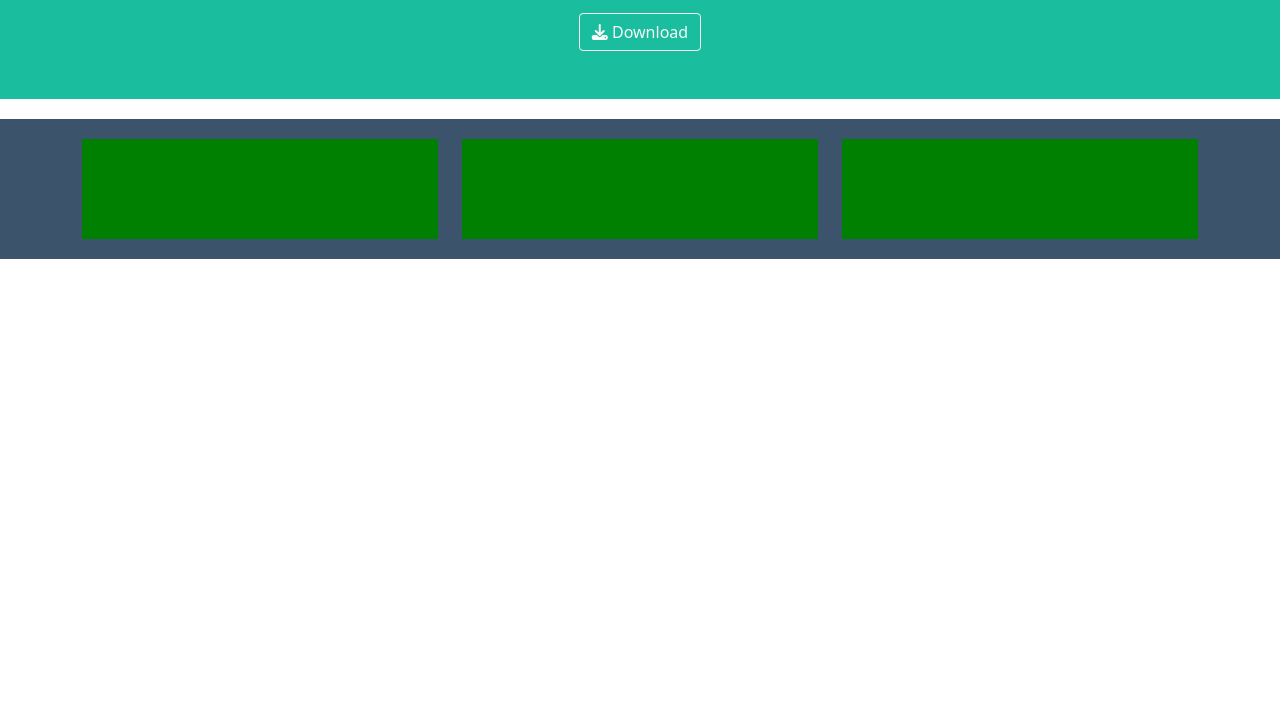
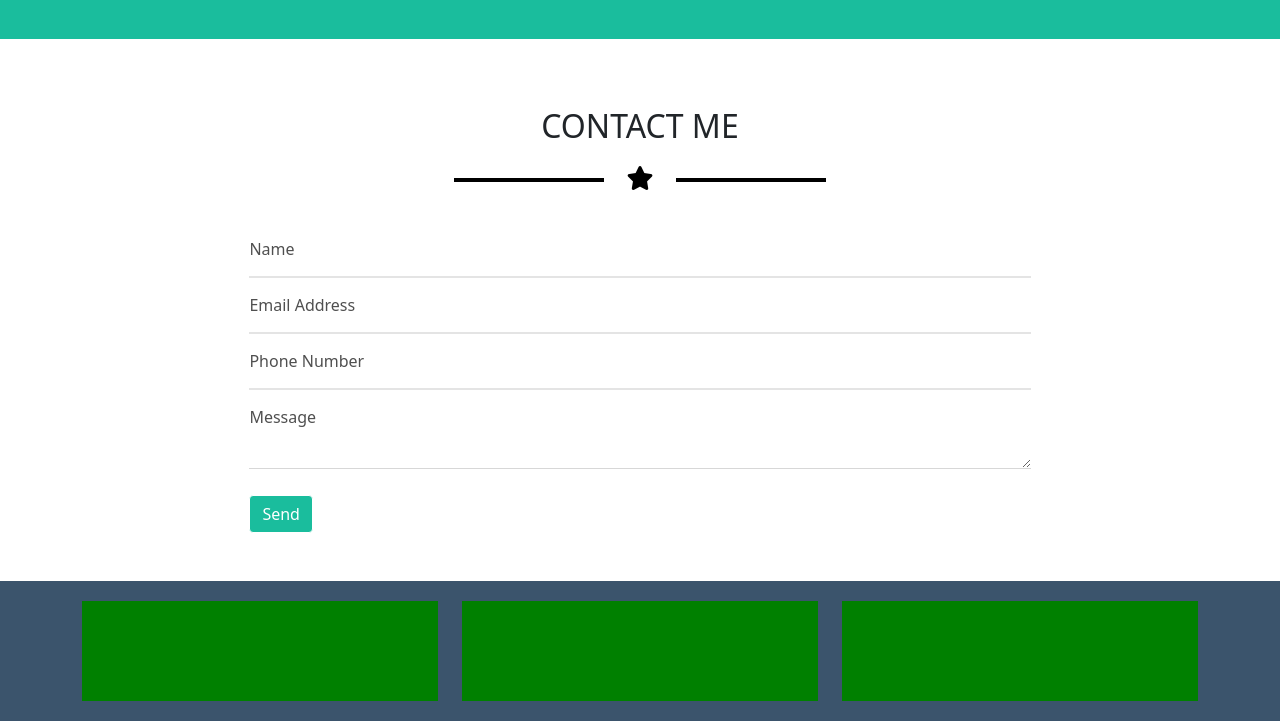
Before and after one commit to andreacassini/html-css-bootstrap-freelancer, a plain HTML site: page index.html in a window 1280 px wide. Shown: the part 1825-2546 px from the top of the page. Before the commit the page ends 2084 px from the top, so only its background shows below. Drawn offline with nearby package versions, Linux system fonts and the light colour scheme.

Commit message:
STYLE about, contact-me

```diff
--- a/css/style.css
+++ b/css/style.css
@@ -10,11 +10,11 @@ html{
 .white{
     color: white;
 }
-.uppercase, .content-big, .title-portfolio, .title-about{
+.uppercase, .content-big, .title-portfolio, .title-about, .title-contact-me{
     text-transform: uppercase;
 }
 
-.content-big, .title-portfolio, .title-about{
+.content-big, .title-portfolio, .title-about, .title-contact-me{
     line-height: 3;
 }
 
@@ -55,7 +55,7 @@ h3{
     background-color: rgba(44,63,81,255);
 }
 
-.content-header, .content-big, .title-portfolio, .title-about, .content-top-footer{
+.content-big, .title-about, .content-top-footer, .title-contact-me{
     margin: 20px 0;
 }
 .content-portfolio{
@@ -84,6 +84,9 @@ h3{
     border-radius: 15px;
 }
 
+.title-portfolio{
+    margin-top: 20px;
+}
 /* ABOUT */
 #about{
     background-color: rgba(26,189,157,255);
@@ -94,8 +97,32 @@ h3{
 }
 
 /* CONTACT ME */
+input::placeholder{
+    color: rgba(53, 53, 53, 0.87);
+    font-weight: 400;
+}
 
+#name, #email, #phone, textarea{
+    border-top: none;
+    border-left: none;
+    border-right: none;
+    border-color: rgba(0, 0, 0, 0.158);
+    width: 70%;
+    padding: 15px 0;
+}
 
+textarea{
+    color: rgba(53, 53, 53, 0.87);
+    font-weight: 400;
+}
+
+#button-success{
+    margin-top: 20px;
+    float: left;
+    margin-left: 15%;
+    background-color: rgba(26,189,157,255);
+    border-color: white;
+}
 /* FOOTER */
 #top-footer{
     background-color: rgba(59,84,108,255);
--- a/index.html
+++ b/index.html
@@ -138,16 +138,26 @@
             </section>
             <!-- CONTACT ME -->
             <section id="contact-me">
-                <div class="container">
+                <div class="container py-5 text-center">
                     <div class="row">
                         <div class="col-12">
-                            <div class="title-black">
-
+                            <div class="title-contact-me">
+                                <h2>contact me</h2>
+                                <hr class="hr-black">
+                                <i class="fa-solid fa-star fa-xl" style="color: #000000;"></i>
+                                <hr class="hr-black">
                             </div>
                         </div>
                         <div class="col-12">
-                            <div class="content-big">
-
+                            <div class="content-contact-me">
+                                <form action="#" method="post">
+                                    <input type="text" id="name" name="nome" placeholder="Name" required>
+                                    <input type="email" id="email" name="email" placeholder="Email Address" required>
+                                    <input type="tel" id="phone" name="telefono" placeholder="Phone Number" required>
+                                    <br>
+                                    <textarea>Message</textarea>
+                                </form>
+                                <button type="button" class="btn btn-success" id="button-success">Send</button>
                             </div>
                         </div>
                     </div>
```
